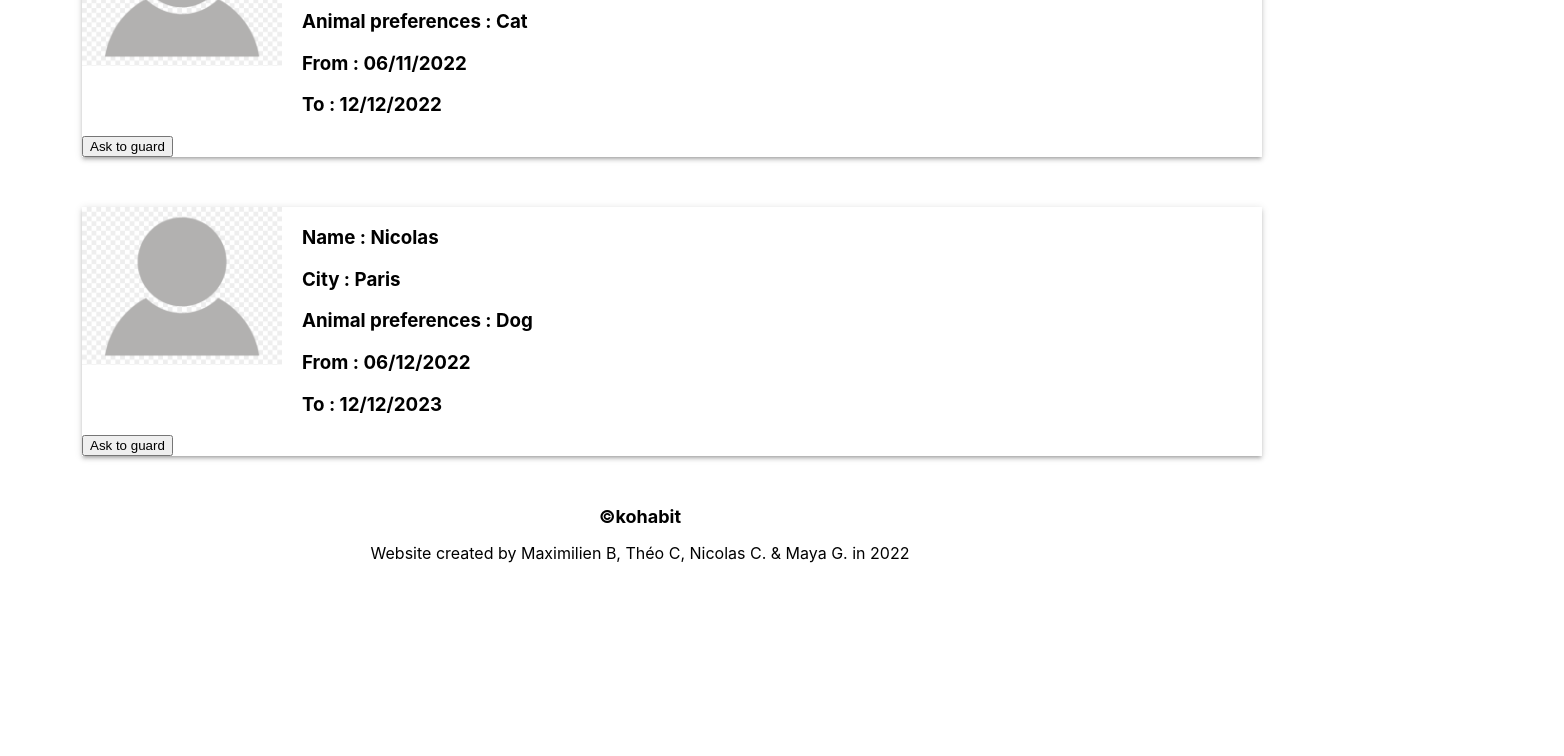
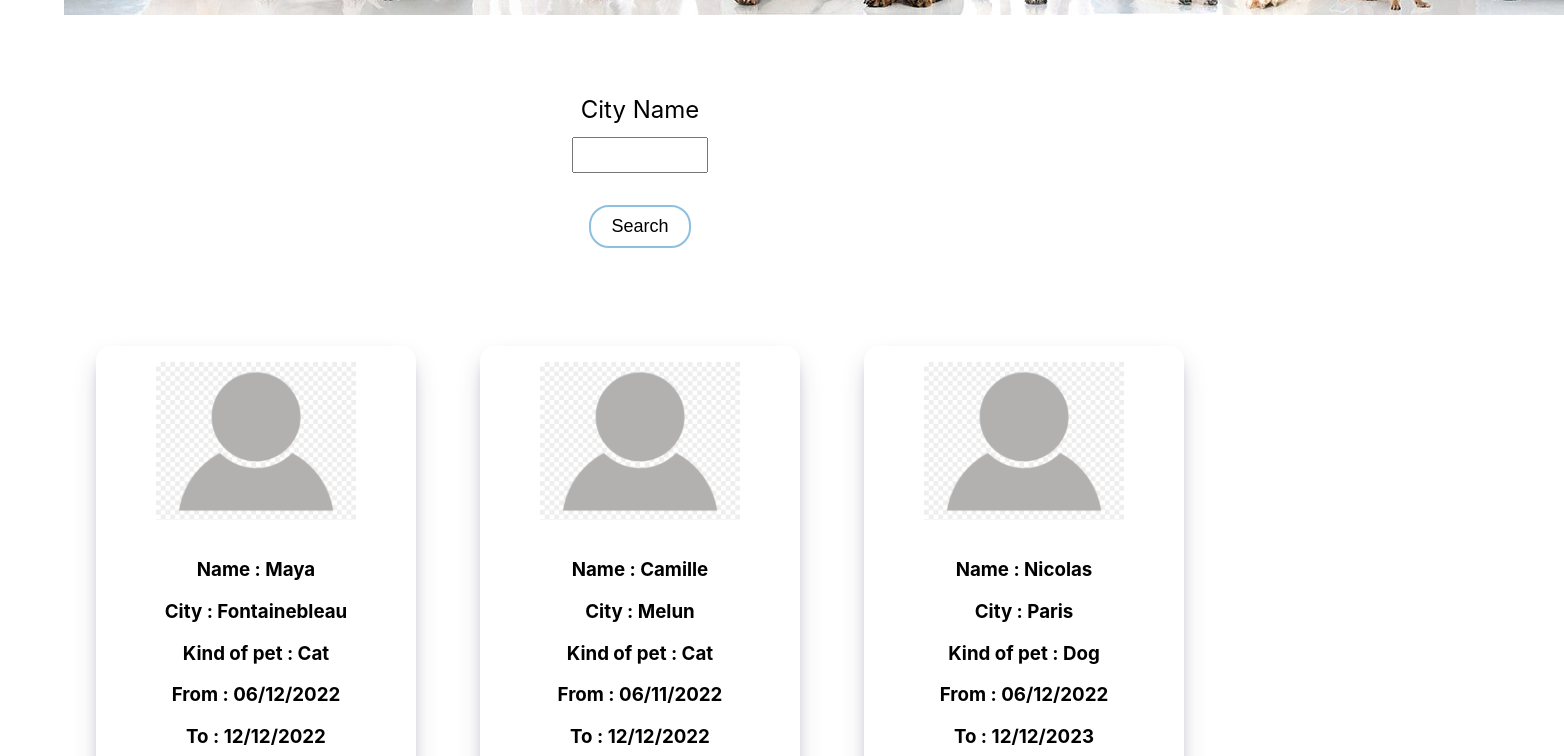
Before and after one commit to maya-gawinowski/KoHabit, a React (Create React App) app in the folder my-app/: page /Posts in a window 1280 px wide. Shown: the part 660-1416 px from the top of the page, 1564 px wide, since content can reach past the window. Before the commit the page ends 1239 px from the top, so only its background shows below. Built offline with nearby package versions, Linux system fonts and the light colour scheme.

Commit message:
Improvements on posts page

```diff
--- a/my-app/src/Components/Posts/PostCard.jsx
+++ b/my-app/src/Components/Posts/PostCard.jsx
@@ -1,5 +1,5 @@
 import * as React from 'react';
-import { useState } from "react";
+
 import Box from '@mui/material/Box';
 import defaultpic from '../../Assets/defaultpicture.png';
 
@@ -28,11 +28,38 @@ const posts=[
         animalpref: 'Dog' ,
         dateStart: '06/12/2022',
         dateEnd: '12/12/2023'
+    },
+
+    {
+        id: 1,
+        name: 'Nicolas',
+        city: 'Paris',
+        animalpref: 'Dog' ,
+        dateStart: '06/12/2022',
+        dateEnd: '12/12/2023'
+    },
+
+    {
+        id: 1,
+        name: 'Nicolas',
+        city: 'Paris',
+        animalpref: 'Dog' ,
+        dateStart: '06/12/2022',
+        dateEnd: '12/12/2023'
+    },
+
+    {
+        id: 1,
+        name: 'Nicolas',
+        city: 'Paris',
+        animalpref: 'Dog' ,
+        dateStart: '06/12/2022',
+        dateEnd: '12/12/2023'
     }
 ]
 
 function PetsitterCard(){
-    const [cityname, setCityName] = useState();
+
 
     function getData(){
         //here fetch the data to put into the cards
@@ -42,39 +69,46 @@ function PetsitterCard(){
         //add the demand to the user linked to this id
     }
 
-    function handleSubmitCitySearch(value){
-        //select all petsitters from this city
-        //display them
-    }
+
 
     return(
-        <Box>
-            <div>
-                <label>
-                    City Name
-                    <input type="text" name="nameConnection" onChange={(e) => setCityName(e.target.value)} required/>
-                </label>
-                <button onClick={handleSubmitCitySearch}>
-                    Search
-                </button>
-            </div>
+        <Box sx={{
+            display: 'flex',
+            flexDirection: 'row',
+            flexWrap: 'wrap'
+            }}>
             {posts.map((data,i) => (
-                <Box sx={{boxShadow: 3, margin: '50px'}}>
-                    <Box sx={{display: 'flex', flexDirection: 'row' }}>
+                <Box sx={{
+                    boxShadow: 'rgba(50, 50, 93, 0.25) 0px 13px 27px -5px, rgba(0, 0, 0, 0.3) 0px 8px 16px -8px',
+                    margin : '2em auto',
+                    width : '25vw',
+                    display: 'flex',
+                    flexDirection : 'column',
+                    borderRadius : '15px'
+                }}>
+                    <Box sx={{
+                        display: 'flex',
+                        flexDirection: 'column',
+                        textAlign : 'center',
+                        mt : '1em'
+                        }}>
                         <Box>
                             <div>
                                 <img style={{ width: 200}} src={defaultpic} />
                             </div>
                         </Box>
-                        <Box sx={{marginLeft: '20px'}}>
+                        <Box sx={{
+                            margin : '1em auto',
+                            textAlign : 'center'
+                            }}>
                             <h3>Name : {data.name}</h3>
                             <h3>City : {data.city}</h3>
-                            <h3>Animal preferences : {data.animalpref}</h3>
+                            <h3>Kind of pet : {data.animalpref}</h3>
                             <h3>From : {data.dateStart}</h3>
                             <h3>To : {data.dateEnd}</h3>
                         </Box>
                     </Box>
-                    <button onClick={event => askToGuard(event, data.id)}>Ask to guard</button>
+                    <button className='post-contact' onClick={event => askToGuard(event, data.id)}>Ask to guard</button>
                 </Box>
             ))}
         </Box>
--- a/my-app/src/Components/Posts/Posts.css
+++ b/my-app/src/Components/Posts/Posts.css
@@ -0,0 +1,57 @@
+.post-title{
+    text-align: center;
+    font-size: 2em;
+    font-weight: bold;
+}
+
+.post-contact{
+    background-color: white;
+    border: solid #8dc0df 2px;
+    border-radius: 20px;
+    min-width: 100px;
+    font-size: large;
+    width: 8vw;
+    margin: 1em auto;
+}
+
+.post-contact:hover{
+    border: solid #8dc0df 2px;
+    color: #8dc0df;
+}
+
+.post-search-zone{
+    text-align: center;
+    margin: 2em auto;
+    font-size: 1.5em;
+    display: flex;
+    flex-direction: column;
+}
+
+.post-search-zone input{
+    width: 10vw;
+    min-width: 100px;
+    min-height: 30px;
+    margin: 1em auto;
+}
+
+.post-search-zone button{
+    padding:0.5em;
+
+    background-color: white;
+    border: solid #8dc0df 2px;
+    border-radius: 20px;
+    min-width: 100px;
+    margin-bottom: 2em;
+    font-size: large;
+    width: 8vw;
+    margin: 1em auto;
+}
+
+.post-search-zone button:hover{
+    border: solid #8dc0df 2px;
+    color: #8dc0df;
+}
+
+.pet-picture{
+    margin: 2em auto ;
+}
--- a/my-app/src/Components/Posts/Posts.jsx
+++ b/my-app/src/Components/Posts/Posts.jsx
@@ -1,12 +1,31 @@
 import Box from '@mui/material/Box';
 import PostCard from './PostCard';
+import fond from '../../Assets/pets_background.jpg'
+import { useState } from "react";
+import './Posts.css'
 
 function Posts() {
+    const [cityname, setCityName] = useState();
+
+    function handleSubmitCitySearch(value){
+        //select all petsitters from this city
+        //display them
+    }
+
     return(
-        <Box sx={{ width: '100%', m: '2rem' }}>
-        <h1>Our Posts</h1>
-        <PostCard></PostCard>
-    </Box>
+        <Box sx={{ width: '90%', m: '0 auto', display : 'flex', flexDirection : 'column'}}>
+            <div className='post-title'>What cute pet are you choosing ?</div>
+            <img className='pet-picture' src={fond} alt="petsitter img" />
+            <div className='post-search-zone'>
+                <label>City Name </label>
+                <input type="text" name="nameConnection" onChange={(e) => setCityName(e.target.value)} required/>
+
+                <button onClick={handleSubmitCitySearch}>
+                    Search
+                </button>
+                </div>
+            <PostCard></PostCard>
+        </Box>
     )
 
 }
```
